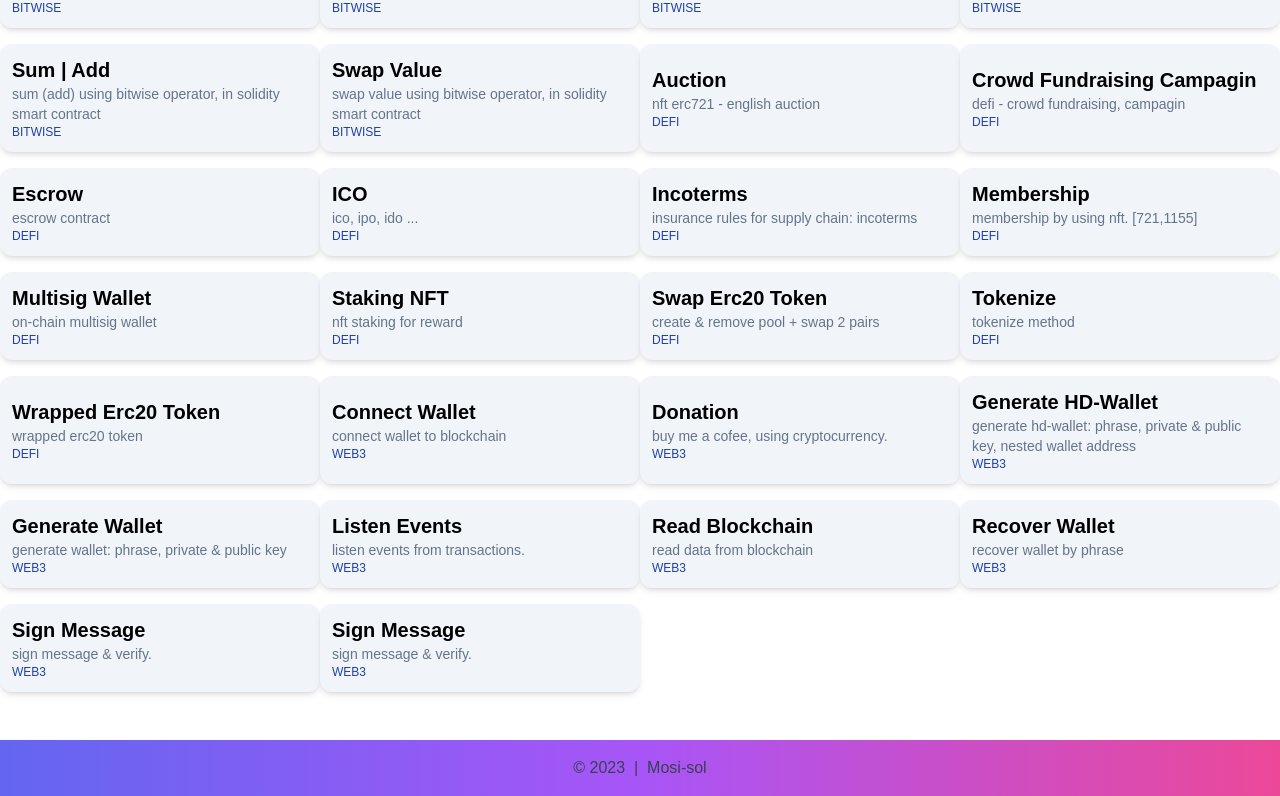
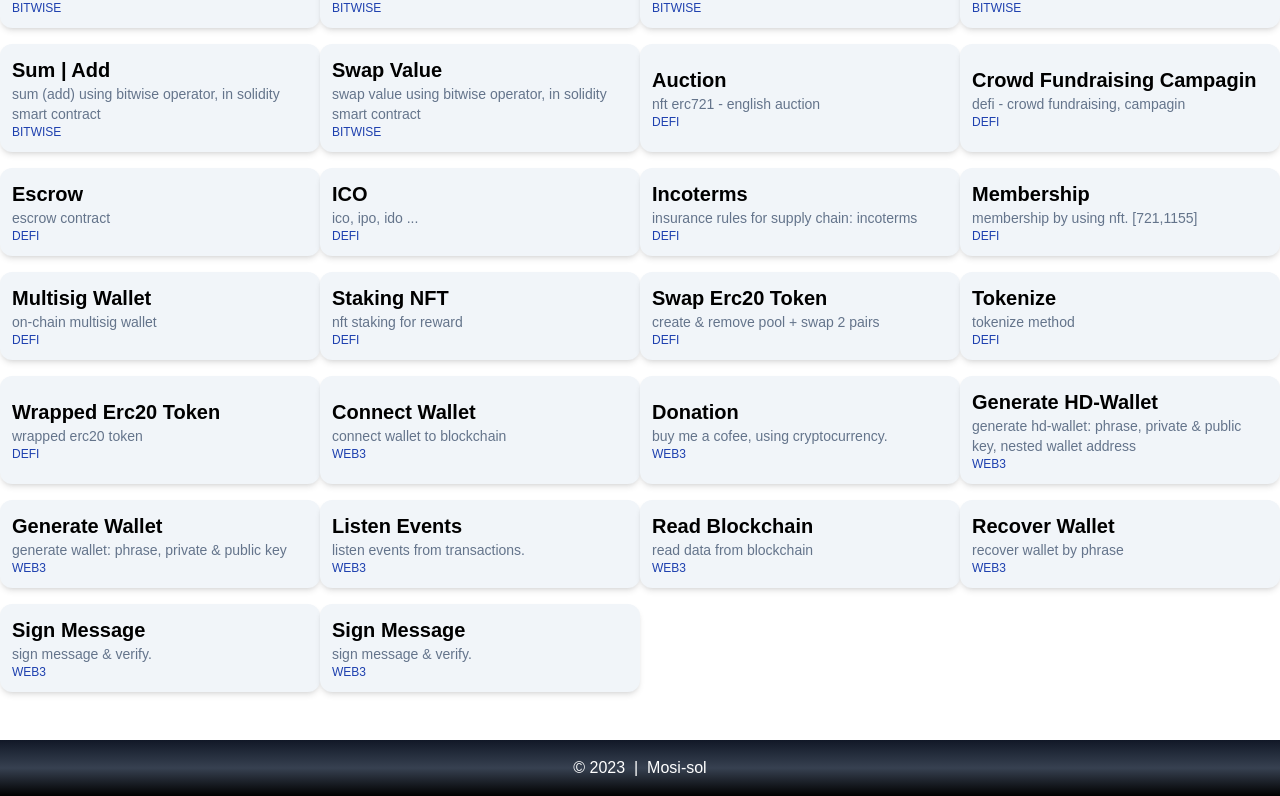
Before and after one commit to mosi-arch/blog, a Next.js app: page / in a window 1280 px wide. Shown: the part 420-1216 px from the top of the page. Built offline with nearby package versions, Linux system fonts and the light colour scheme.

Commit message:
Update layout.js

```diff
--- a/components/layout.js
+++ b/components/layout.js
@@ -35,8 +35,8 @@ export default function Layout({ children }) {
           </div>
         </nav>
       <main className='container mx-auto flex-1 w-full'>{children}</main>
-      <footer className='text-center lg:text-left mt-8 bg-gradient-to-r from-indigo-500 via-purple-500 to-pink-500'>
-        <div className='text-gray-700 text-center p-4'>© 2023 &nbsp;|&nbsp; Mosi-sol</div>
+      <footer className='text-center lg:text-left mt-8 bg-gradient-to-b from-gray-900 via-gray-700 to-black'>
+        <div className='text-white text-center p-4'>© 2023 &nbsp;|&nbsp; Mosi-sol</div>
       </footer>
     </div>
   );
```
